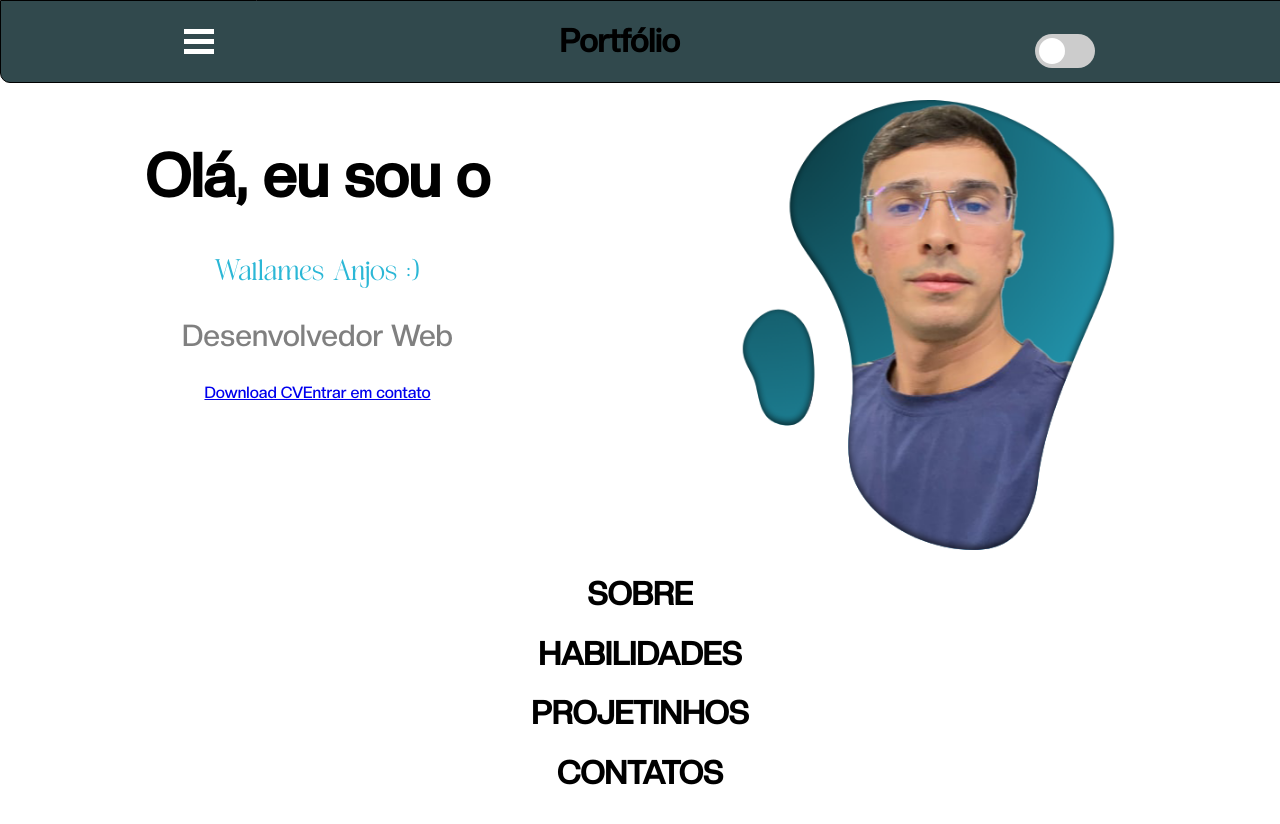
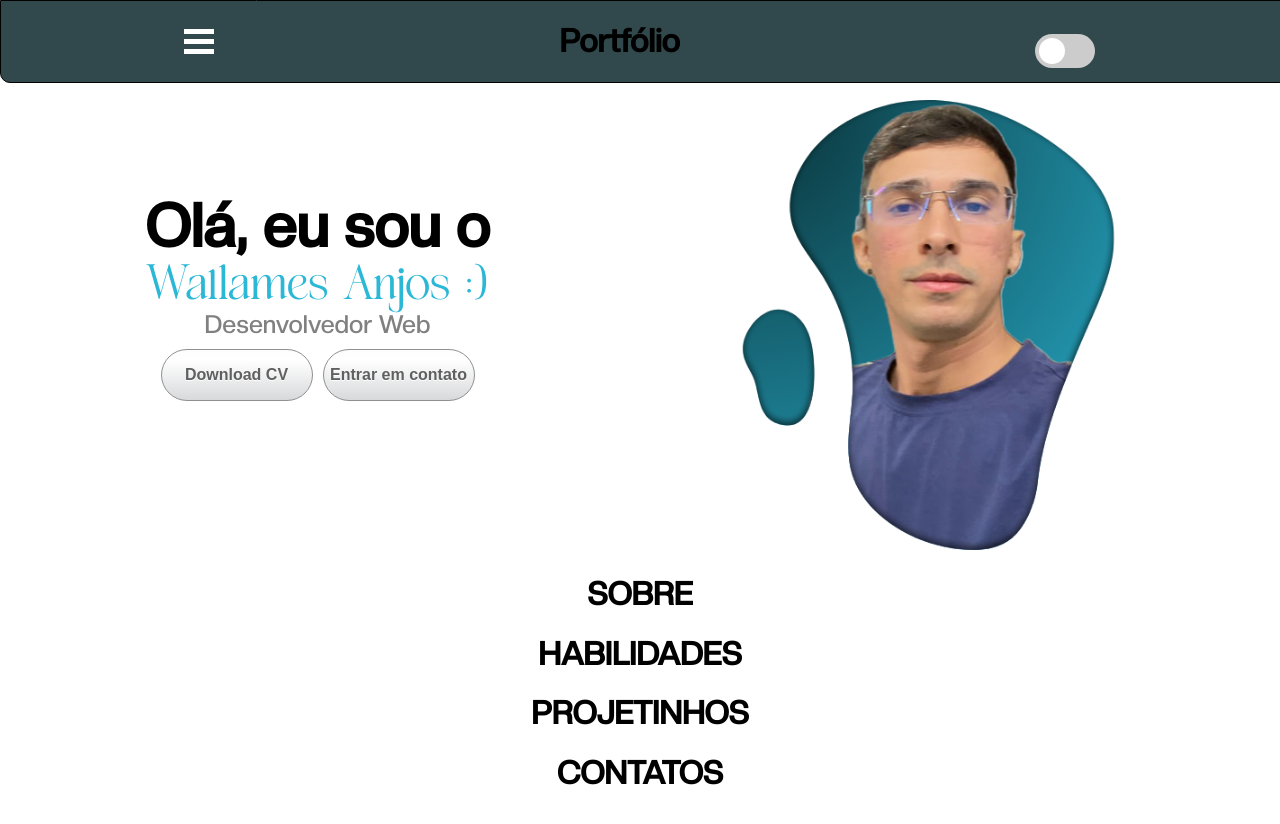
Before and after one commit to wallames1/Portfolio, a React (Create React App) app in the folder Portfólio/eu/: page / in a window 1280 px wide. Shown: the top 824 px of the page. Built offline with nearby package versions, Linux system fonts and the light colour scheme.

Commit message:
profile terminado

```diff
--- a/Portfólio/eu/src/Profile.css
+++ b/Portfólio/eu/src/Profile.css
@@ -18,18 +18,109 @@
     font-size: 30px;
 
 }
+.title h1{
+    margin: 0;
+}
 .title p{
     color: gray;
+    margin: 0;
+    font-size: 25px;
 }
 .title span{
     color: #2bb7d6;
     font-family: 'Chillen', sans-serif;
+    font-size: 50px;
 
 }
+.intro{
 
+    justify-items: center;
+    margin-top: 90px;
+}
 
-.action{
-    width: 150px;
+.actions{
+    align-items: center;
+    display: flex;
+    margin-top: 10px;
+}
+.BtnDownload{
+
+  display: flex;
+  align-items: center;
+  justify-content: center;
+  outline: none;
+  cursor: pointer;
+  width: 150px;
+  height: 50px;
+  background-image: linear-gradient(to top, #D8D9DB 0%, #fff 80%, #FDFDFD 100%);
+  border-radius: 30px;
+  border: 1px solid #8F9092;
+  transition: all 0.2s ease;
+  font-family: "Source Sans Pro", sans-serif;
+  font-size: 16px;
+  font-weight: 600;
+  color: #606060;
+  text-shadow: 0 1px #fff;
+  text-decoration: none;
+  margin-right: 10px;
+}
+
+.BtnDownload:hover {
+  box-shadow: 0 4px 3px 1px #FCFCFC, 0 6px 8px #D6D7D9, 0 -4px 4px #CECFD1, 0 -6px 4px #FEFEFE, inset 0 0 3px 3px #CECFD1;
+}
+
+.BtnDownload:active {
+  box-shadow: 0 4px 3px 1px #FCFCFC, 0 6px 8px #D6D7D9, 0 -4px 4px #CECFD1, 0 -6px 4px #FEFEFE, inset 0 0 5px 3px #999, inset 0 0 30px #aaa;
+}
+
+.BtnDownload:focus {
+  box-shadow: 0 4px 3px 1px #FCFCFC, 0 6px 8px #D6D7D9, 0 -4px 4px #CECFD1, 0 -6px 4px #FEFEFE, inset 0 0 5px 3px #999, inset 0 0 30px #aaa;
+  }
+
+  .BtnContato{
+
+    display: flex;
+  align-items: center;
+  justify-content: center;
+  outline: none;
+  cursor: pointer;
+  width: 150px;
+  height: 50px;
+  background-image: linear-gradient(to top, #D8D9DB 0%, #fff 80%, #FDFDFD 100%);
+  border-radius: 30px;
+  border: 1px solid #8F9092;
+  transition: all 0.2s ease;
+  font-family: "Source Sans Pro", sans-serif;
+  font-size: 16px;
+  font-weight: 600;
+  color: #606060;
+  text-shadow: 0 1px #fff;
+  text-decoration: none;
+}
+
+.BtnContato:hover {
+  box-shadow: 0 4px 3px 1px #FCFCFC, 0 6px 8px #D6D7D9, 0 -4px 4px #CECFD1, 0 -6px 4px #FEFEFE, inset 0 0 3px 3px #CECFD1;
+}
+
+.BtnContato:active {
+  box-shadow: 0 4px 3px 1px #FCFCFC, 0 6px 8px #D6D7D9, 0 -4px 4px #CECFD1, 0 -6px 4px #FEFEFE, inset 0 0 5px 3px #999, inset 0 0 30px #aaa;
+}
+
+.BtnContato:focus {
+  box-shadow: 0 4px 3px 1px #FCFCFC, 0 6px 8px #D6D7D9, 0 -4px 4px #CECFD1, 0 -6px 4px #FEFEFE, inset 0 0 5px 3px #999, inset 0 0 30px #aaa;
+  }
+
+   .BtnContato:hover {
+    box-shadow: 0 4px 3px 1px #FCFCFC, 0 6px 8px #D6D7D9, 0 -4px 4px #CECFD1, 0 -6px 4px #FEFEFE, inset 0 0 3px 3px #CECFD1;
+  }
+
+  .BtnContato:active {
+     box-shadow: 0 4px 3px 1px #FCFCFC, 0 6px 8px #D6D7D9, 0 -4px 4px #CECFD1, 0 -6px 4px #FEFEFE, inset 0 0 5px 3px #999, inset 0 0 30px #aaa;
+  }
+
+  .BtnContato:focus {
+    box-shadow: 0 4px 3px 1px #FCFCFC, 0 6px 8px #D6D7D9, 0 -4px 4px #CECFD1, 0 -6px 4px #FEFEFE, inset 0 0 5px 3px #999, inset 0 0 30px #aaa;
+
 }
 
 
--- a/Portfólio/eu/src/Profile.js
+++ b/Portfólio/eu/src/Profile.js
@@ -14,8 +14,8 @@ function Profile() {
             <p>Desenvolvedor Web</p>
           </div>
           <div className="actions">
-            <a href="arq/Curriculo.pdf" download>Download CV</a>
-            <a href="mailto:wallames@live.com" target="_blank" rel="noopener noreferrer">Entrar em contato</a>
+            <a className='BtnDownload' href="arq/Curriculo.pdf" download>Download CV</a>
+            <a className='BtnContato' href="mailto:wallames@live.com" target="_blank" rel="noopener noreferrer">Entrar em contato</a>
           </div>
         </div>
 
```
